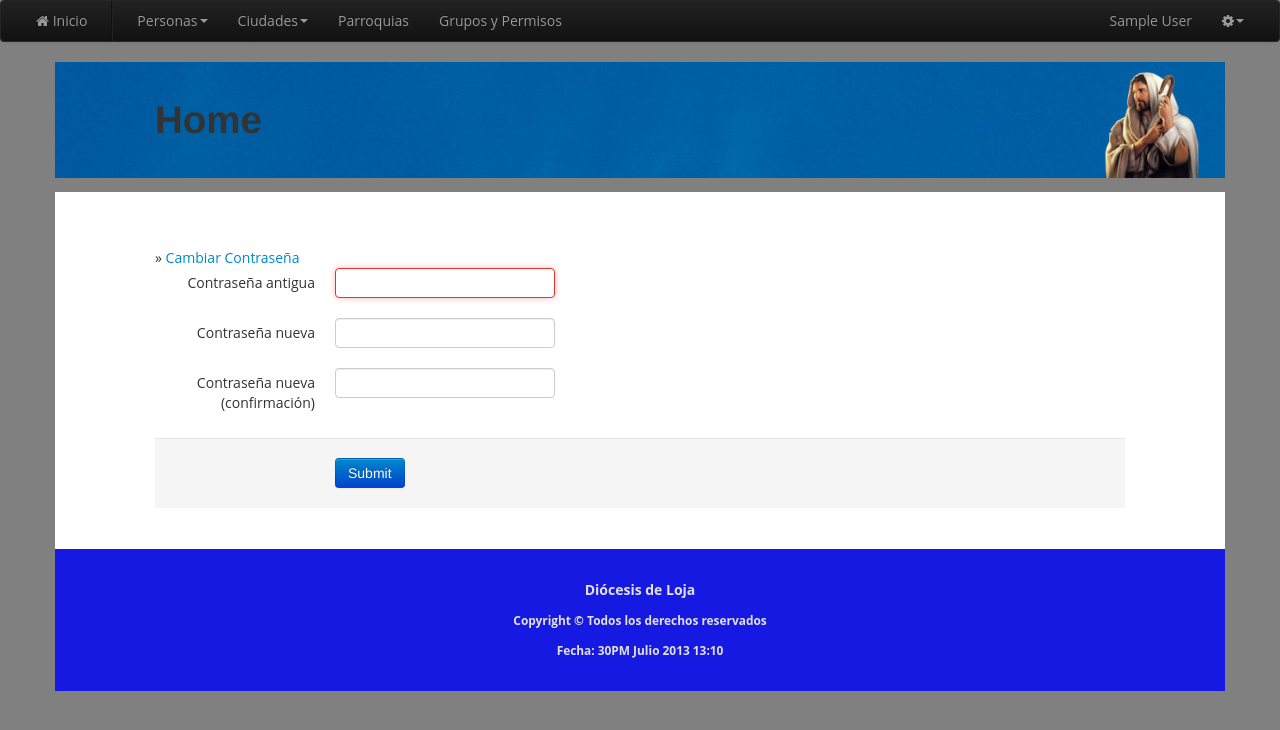
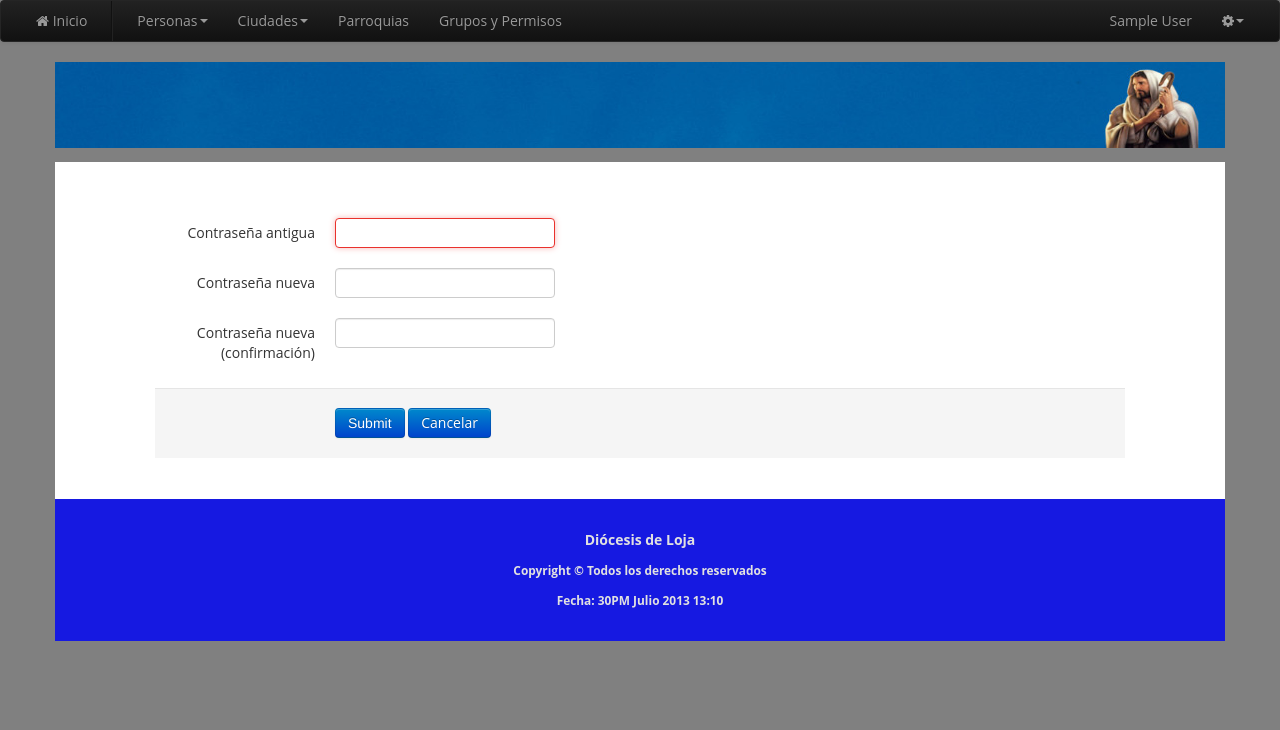
Before and after one commit to luchitoflores/ekklesia, a Django app: page /password_change/ in a window 1280 px wide. Shown: the top 730 px of the page. Run offline with Django 3.2, Linux system fonts and the light colour scheme; the visitor is signed in with stand-in values (Sample User, id 1); parts of the project's set-up code (start-up, migrations or seed data) failed here and were passed over; some libraries are stand-ins or nearby versions.

Commit message:
soporte para cambio de contraseñas

```diff
--- a/templates/change-password.html
+++ b/templates/change-password.html
@@ -1,21 +1,10 @@
-{%extends 'home.html'%}
+{%extends 'base.html'%}
 
 {% block title%}
 Cambio de Clave
 {%endblock%}
 
 {% block content %}
-{% block breadcrumbs %} {{ block.super }}» <a href="{%url 'password_change'%}">Cambiar Contraseña</a>{% endblock %}
-
-{% if messages %}
-{% for m in messages  %}
-<div class="alert alert-error">
-	<button type="button" class="close" data-dismiss="alert"><i class="icon-remove"></i></button>
-	<h4>Peligro! </h4>
-	{{m}}
-</div>
-{% endfor %}
-{% endif %}
 
 <form action="" method='POST' class='form-horizontal'>
 	{% csrf_token %}
@@ -23,12 +12,14 @@ Cambio de Clave
 		{% for f in form  %}
 		<label class="control-label">{{f.label}}</label>
 		<div class="controls">{{f}}</div></br>
-		<div class="controls errors">{{f.errors}}</div>
+		<div class="controls"><div class="help-text">{{f.help_text}}</div></div>
+		<div class="controls"><div class="errors">{{f.errors}}</div></div>
 		{% endfor %}
 	</div>
-	<div class="form-actions"><input type="submit" class="btn btn-primary"></div>
-
-
+	<div class="form-actions">
+		<input type="submit" class="btn btn-primary">
+		<a href="{%url 'home'%}" class='btn btn-primary'>Cancelar</a>
+	</div>
 </form>
 
 {% endblock%}
--- a/templates/includes/menubar.html
+++ b/templates/includes/menubar.html
@@ -30,23 +30,18 @@
 					<li><a href="">{%if user.get_full_name%}{{ user.get_full_name }}{%else%}{{ user.username }}{%endif%}</a></li>
 					<li class="dropdown">
 						<a class="dropdown-toggle" data-toggle="dropdown" href="#">
-							<i class='icon-gear'></i><b class="caret"></b></a>
+							<i class='icon-gear'></i><b class="caret"></b>
+						</a>
 						<ul class="dropdown-menu">
-							<li><a href="{%url 'logout'%}"><i class="icon-key"></i> Cambiar Clave</a></li>
+							<li><a href="{%url 'password_change'%}"><i class="icon-key"></i> Cambiar Clave</a></li>
 							<li><a href="{%url 'logout'%}"><i class="icon-power-off"></i> Cerrar Sesión</a></li>
 						</ul>
 					</li>
-
-
-
 					{%else%}
 					<li><a href='/login/'>Iniciar Sesión</a></li>
-
 					{%endif%}
 				</ul>
-
 			</div>
-
 		</div>
 	</div>
 </div>
@@ -79,18 +74,21 @@
 			<div class='pull-right'>
 				<ul class="nav pull-right">
 					{% if user.is_authenticated%}
-
-					<li><a href="">Bienvenido/a, {{ user.first_name }} {{ user.last_name }}.</a></li>
-					<li><a href="{%url 'logout'%}">Cerrar Sesión</a></li>
-
+					<li><a href="">{%if user.get_full_name%}{{ user.get_full_name }}{%else%}{{ user.username }}{%endif%}</a></li>
+					<li class="dropdown">
+						<a class="dropdown-toggle" data-toggle="dropdown" href="#">
+							<i class='icon-gear'></i><b class="caret"></b>
+						</a>
+						<ul class="dropdown-menu">
+							<li><a href="{%url 'password_change'%}"><i class="icon-key"></i> Cambiar Clave</a></li>
+							<li><a href="{%url 'logout'%}"><i class="icon-power-off"></i> Cerrar Sesión</a></li>
+						</ul>
+					</li>
 					{%else%}
 					<li><a href='/login/'>Iniciar Sesión</a></li>
-
 					{%endif%}
 				</ul>
-
 			</div>
-
 		</div>
 	</div>
 </div>
```
